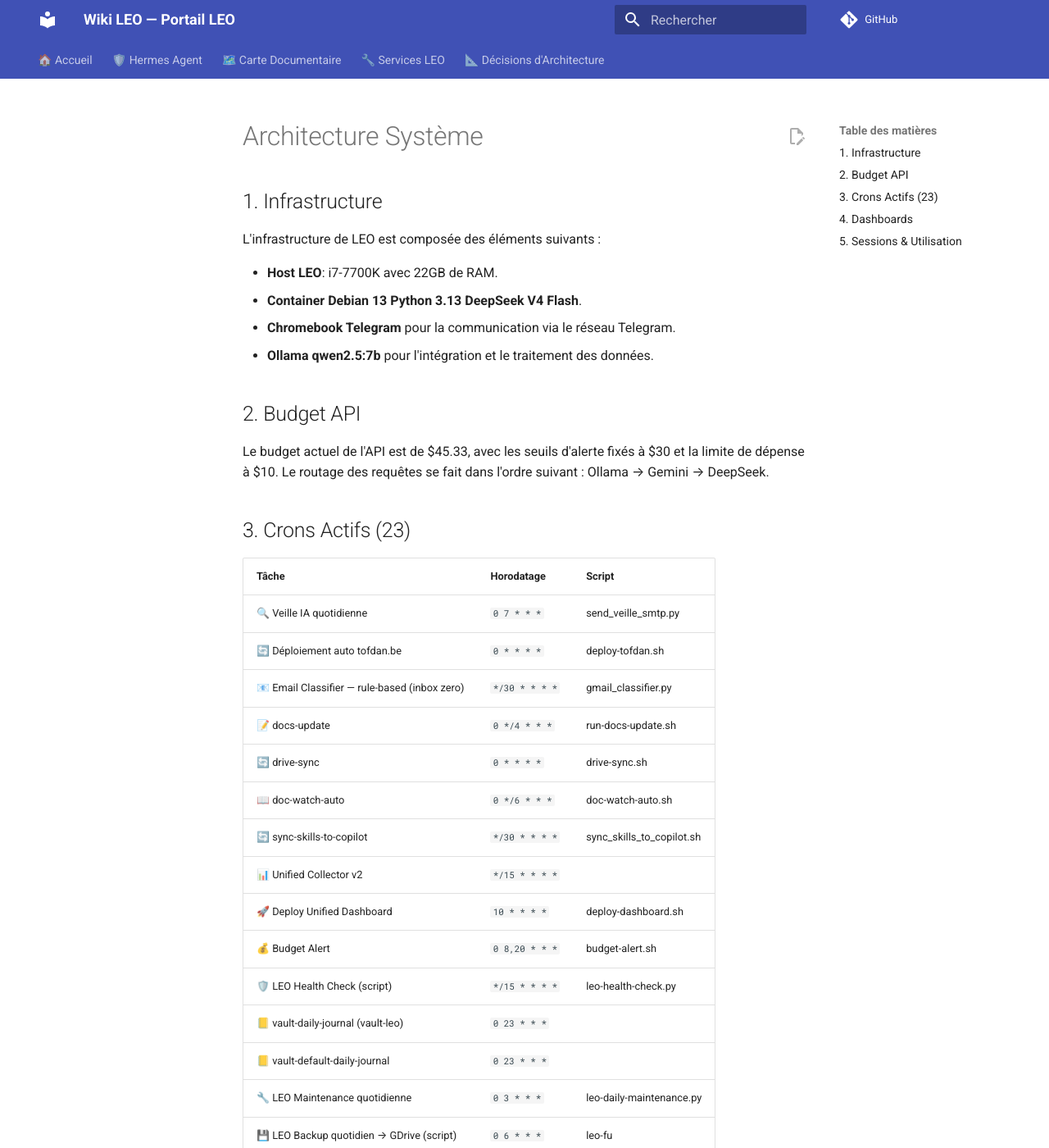
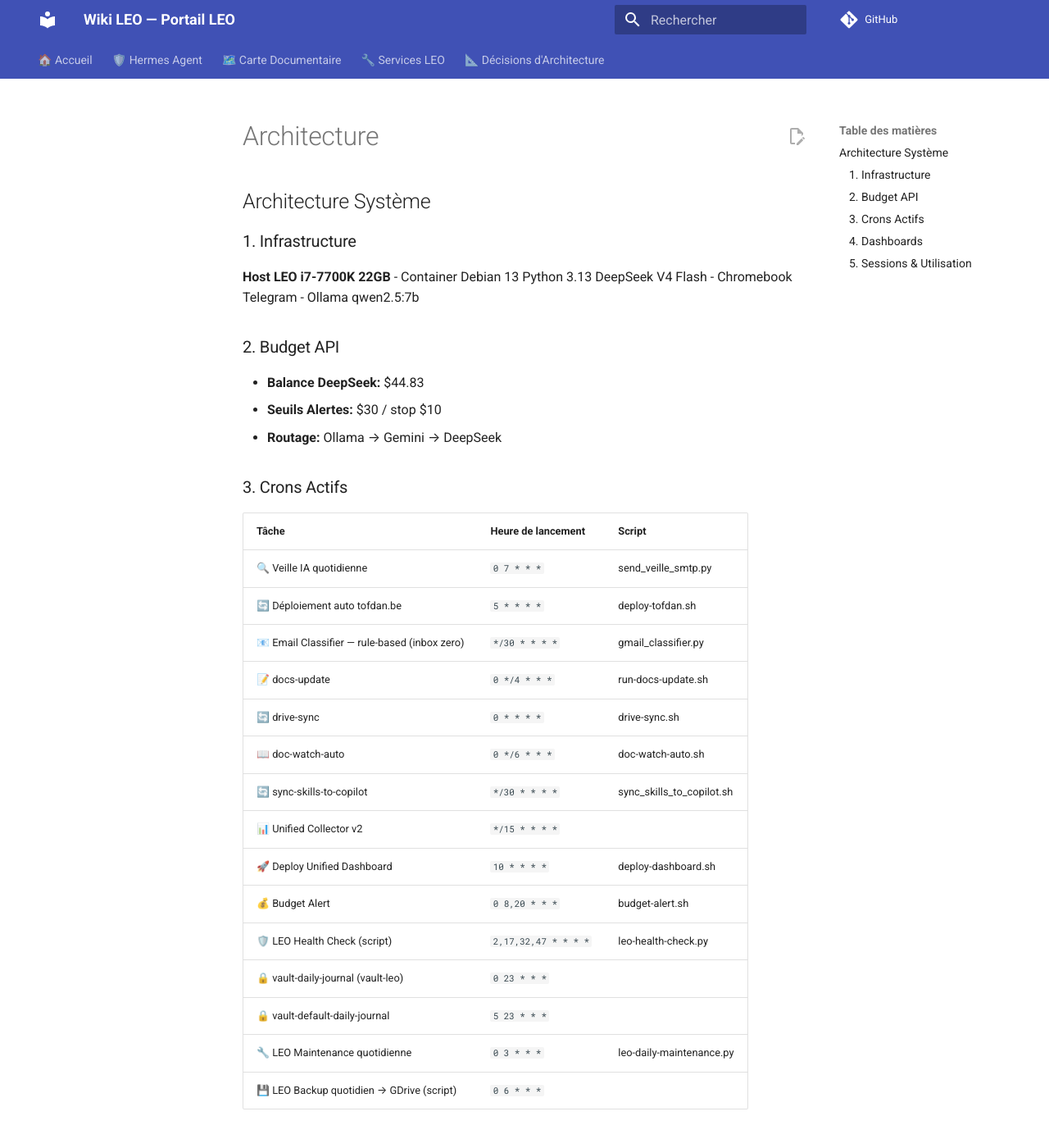
Before and after one commit to christophedanhier-hash/hermes-wiki, an MkDocs documentation site: the page built from docs/hermes/architecture.md, in a window 1280 px wide and 1400 px high. Shown: the whole window at 82% size. Built offline with MkDocs 1.6.1 and Material for MkDocs 9.7.7, drawn with Linux system fonts in a browser that asks for light colours; comment, search, counter and statistics services are not loaded; some of the changed text lies outside the part shown.

```diff
--- a/docs/hermes/architecture.md
+++ b/docs/hermes/architecture.md
@@ -1,21 +1,24 @@
-# Architecture Système
+## Architecture Système
 
-## 1. Infrastructure
-L'infrastructure de LEO est composée des éléments suivants :
+### 1. Infrastructure
 
-- **Host LEO**: i7-7700K avec 22GB de RAM.
-- **Container Debian 13 Python 3.13 DeepSeek V4 Flash**.
-- **Chromebook Telegram** pour la communication via le réseau Telegram.
-- **Ollama qwen2.5:7b** pour l'intégration et le traitement des données.
+**Host LEO i7-7700K 22GB**
+- Container Debian 13 Python 3.13 DeepSeek V4 Flash
+- Chromebook Telegram
+- Ollama qwen2.5:7b
 
-## 2. Budget API
-Le budget actuel de l'API est de $45.33, avec les seuils d'alerte fixés à $30 et la limite de dépense à $10. Le routage des requêtes se fait dans l'ordre suivant : Ollama → Gemini → DeepSeek.
+### 2. Budget API
 
-## 3. Crons Actifs (23)
-| **Tâche** | **Horodatage** | **Script** |
-|-----------|----------------|------------|
+- **Balance DeepSeek:** $44.83
+- **Seuils Alertes:** $30 / stop $10
+- **Routage:** Ollama → Gemini → DeepSeek
+
+### 3. Crons Actifs
+
+| **Tâche** | **Heure de lancement** | **Script** |
+|-----------|------------------------|------------|
 | 🔍 Veille IA quotidienne | `0 7 * * *` | send_veille_smtp.py |
-| 🔄 Déploiement auto tofdan.be | `0 * * * *` | deploy-tofdan.sh |
+| 🔄 Déploiement auto tofdan.be | `5 * * * *` | deploy-tofdan.sh |
 | 📧 Email Classifier — rule-based (inbox zero) | `*/30 * * * *` | gmail_classifier.py |
 | 📝 docs-update | `0 */4 * * *` | run-docs-update.sh |
 | 🔄 drive-sync | `0 * * * *` | drive-sync.sh |
@@ -24,29 +27,21 @@ Le budget actuel de l'API est de $45.33, avec les seuils d'alerte fixés à $30
 | 📊 Unified Collector v2 | `*/15 * * * *` |  |
 | 🚀 Deploy Unified Dashboard | `10 * * * *` | deploy-dashboard.sh |
 | 💰 Budget Alert | `0 8,20 * * *` | budget-alert.sh |
-| 🛡️ LEO Health Check (script) | `*/15 * * * *` | leo-health-check.py |
-| 📒 vault-daily-journal (vault-leo) | `0 23 * * *` |  |
-| 📒 vault-default-daily-journal | `0 23 * * *` |  |
+| 🛡️ LEO Health Check (script) | `2,17,32,47 * * * *` | leo-health-check.py |
+| 🔒 vault-daily-journal (vault-leo) | `0 23 * * *` |  |
+| 🔒 vault-default-daily-journal | `5 23 * * *` |  |
 | 🔧 LEO Maintenance quotidienne | `0 3 * * *` | leo-daily-maintenance.py |
-| 💾 LEO Backup quotidien → GDrive (script) | `0 6 * * *` | leo-fu
+| 💾 LEO Backup quotidien → GDrive (script) | `0 6 * * *` |
 
-## 4. Dashboards
-Les dashboards suivants sont en place pour surveiller l'activité et les performances du système :
+### 4. Dashboards
 
-- **crons**: Moniteur des tâches planifiées.
-- **github**: Suivi des activités sur le dépôt GitHub.
-- **machines**: Surveillance de la santé et des performances des machines.
-- **wiki**: Gestion des pages wiki pour une documentation claire et structurée.
+- crons
+- github
+- machines
+- wiki
 
-## 5. Sessions & Utilisation
-Le système a enregistré les statistiques suivantes :
+### 5. Sessions & Utilisation
 
-- **Total sessions**: 1307
-- **Total messages**: 20090
-- **Telegram**: 14 sessions
-
-La base de données contient actuellement 158.1 MB de données.
-
----
-
-C'est une vue d'ensemble de l'architecture système, des ressources utilisées et des tâches planifiées pour assurer le bon fonctionnement du système LEO.
+- **Total sessions:** 1323
+- **Total messages:** 20671
+- **Telegram:** 14 sessions
```
Also changed, not shown: docs/hermes/changelog.md (+5 -31 lines).
